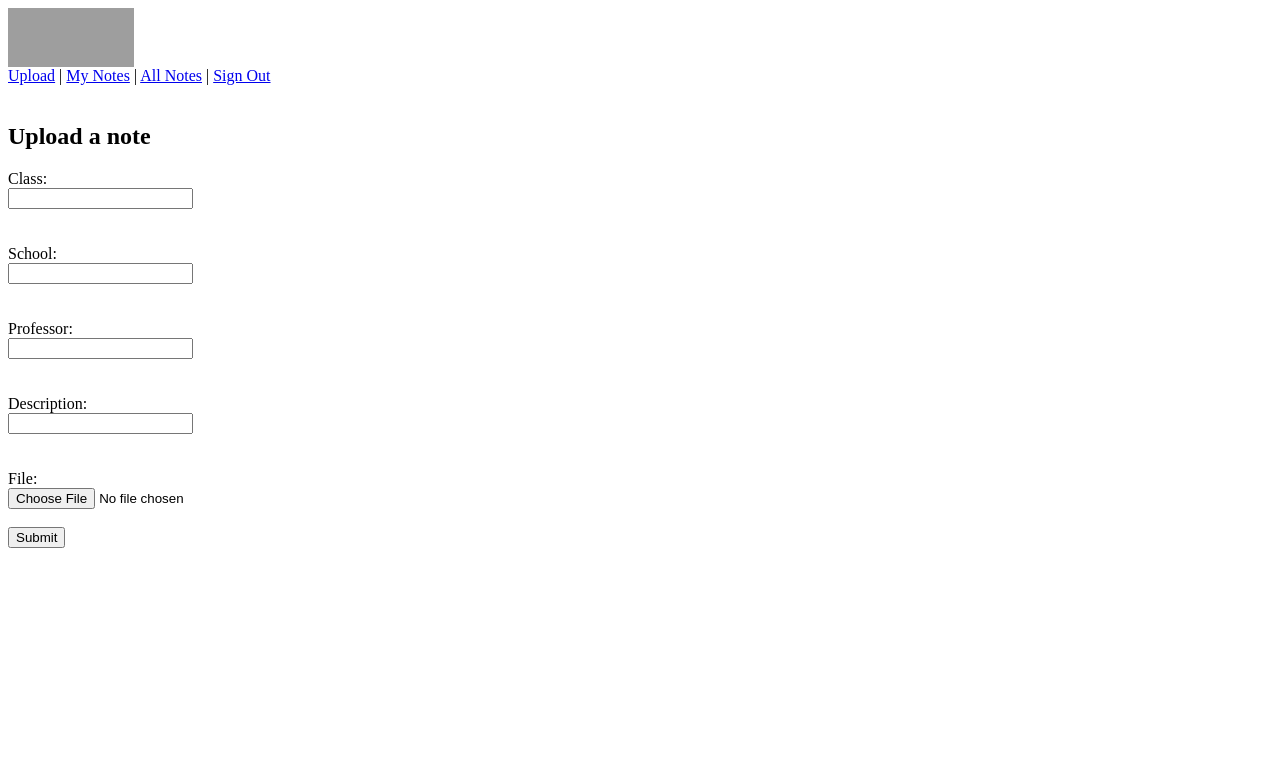
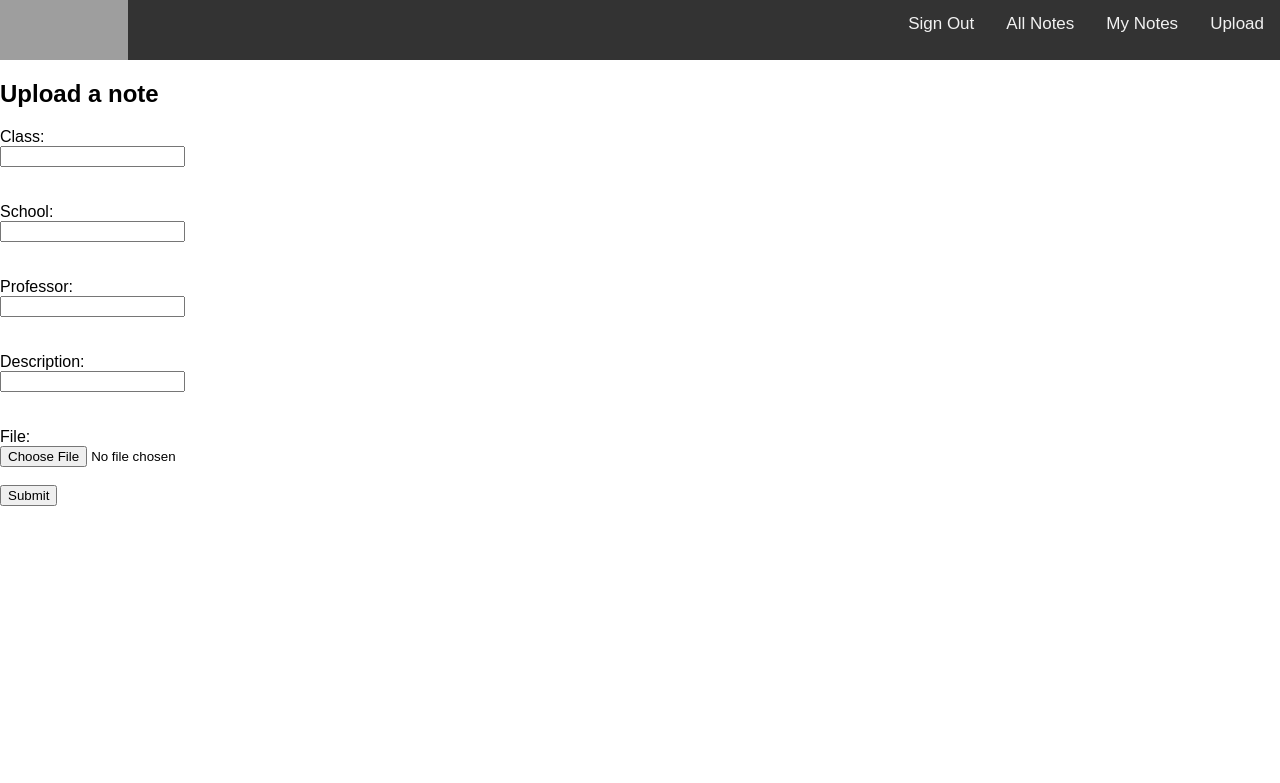
Before and after one commit to DorisChang/class-notes, a Django app: template notes/templates/index.html in a window 1280 px wide. Shown: the top 783 px of the page. Run offline with Django 3.2, Linux system fonts and the light colour scheme; the template is opened without the code that fills it: most values are stand-ins (such as "Sample title", 1, 10 or a date in 2020); grey boxes are pictures that could not be loaded.

Commit message:
removed topbar.css and redid the top menu bar

```diff
--- a/notes/static/topbar.css
+++ /dev/null
@@ -1,10 +0,0 @@
-/*section.topbar {
-    font-size: 24pt;
-    position: relative;
-    left: 50%
-}*/
-
-#logo {
-    width: 10%;
-    height: 7.5%;
-}
--- a/notes/templates/_base.html
+++ b/notes/templates/_base.html
@@ -1,18 +1,58 @@
 <html>
     <head>
-        <link rel="stylesheet" href="/i/topbar.css">
+        <style>
+            body {
+            margin: 0;
+            font-family: Arial, Helvetica, sans-serif;
+            }
+
+            .topnav {
+            overflow: hidden;
+            background-color: #333;
+            }
+
+            .topnav a {
+            float: right;
+            color: #f2f2f2;
+            text-align: center;
+            padding: 14px 16px;
+            text-decoration: none;
+            font-size: 17px;
+            }
+
+            .topnav a:hover {
+            background-color: #ddd;
+            color: black;
+            }
+
+            .topnav a.active {
+            background-color: #4CAF50;
+            color: white;
+            }
+
+
+            #logo {
+            width: 10%;
+            height: 7.5%;
+            }
+</style>
     </head>
     <body>
+        <div class="topnav">
             <img id="logo" src="/p/logo.jpg">
-            <section class="topbar">
             {% if logout_url %}
-                <a href="/">Upload</a> |
-                <a href="/images">My Notes</a> |
-                <a href="/all-images">All Notes</a> |
-                <a href="{{logout_url}}">Sign Out</a><br><br>{% block bodycontent %}{% endblock %}
+                <a href="/">Upload</a>
+                <a href="/images">My Notes</a>
+                <a href="/all-images">All Notes</a>
+                <a href="{{logout_url}}">Sign Out</a>
             {% else %}
-                <a href="{{login_url}}">Sign In</a><br><br>Please sign in.
+                <a href="{{login_url}}">Sign In</a>
             {% endif %}
-            </section>
+        </div>
+        {% if logout_url %}
+        {% block bodycontent %}{% endblock %}
+        {% else %}
+        Please sign in.
+        {% endif %}
     </body>
 </html>
--- a/notes/templates/index.html
+++ b/notes/templates/index.html
@@ -4,6 +4,7 @@
     <title>Upload Note - Classnotes</title>
 </head>
 <h2>Upload a note</h2>
+<div id="upload">
     <form method="post" action="{{upload_url}}" enctype="multipart/form-data">
         Class:<br>
         <input name="name" required>
@@ -24,4 +25,5 @@
         <br><br><br>-->
         <input type="submit">
     </form>
+</div>
 {% endblock %}
```
Lines whose indentation alone changed are shown as unchanged.
